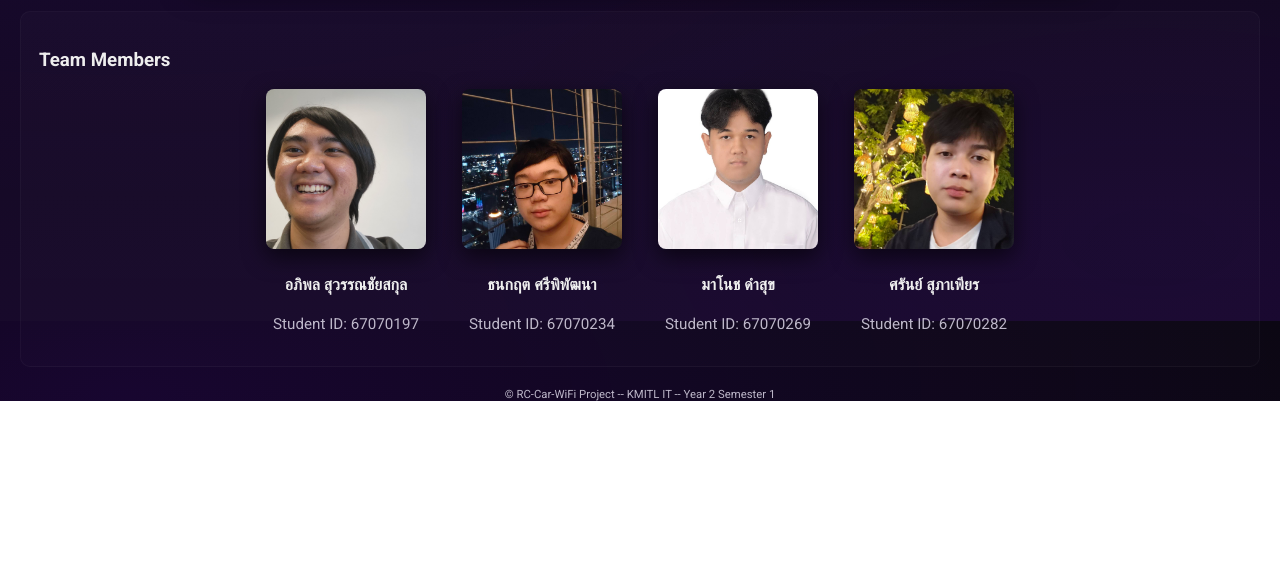
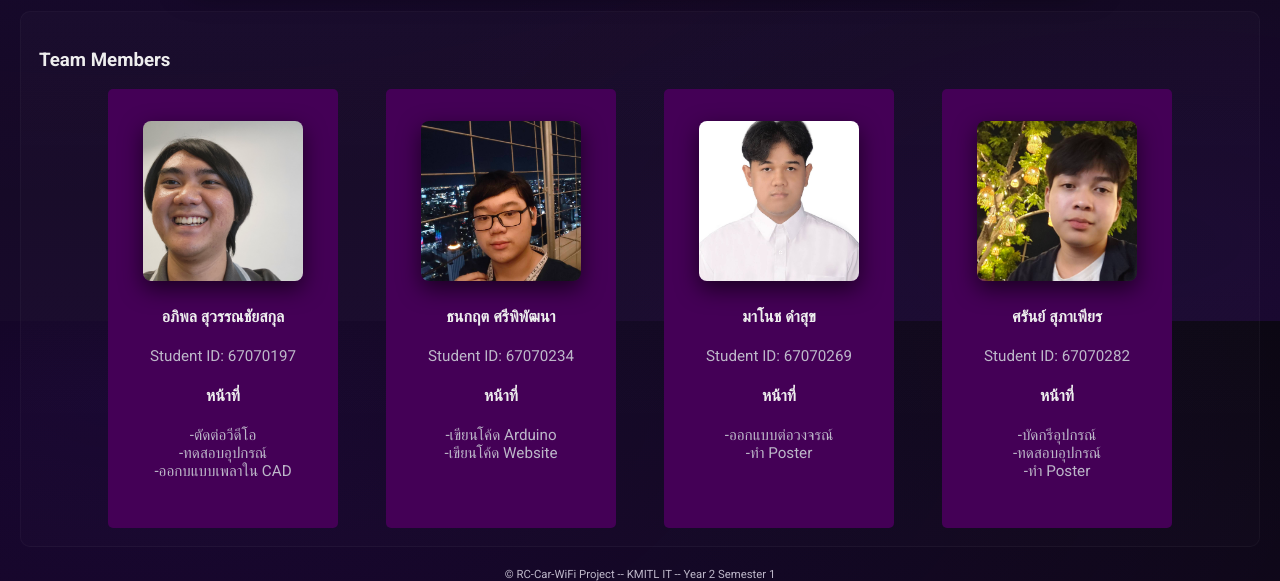
Before and after one commit to JapanSG/Physical-Computing-WIFI-RC-Car, a plain HTML site: page docs/index.html in a window 1280 px wide. Shown: the part 2079-2660 px from the top of the page. Before the commit the page ends 2480 px from the top, so only its background shows below. Drawn offline with Linux system fonts and the light colour scheme.

Commit message:
Add responsibility

```diff
--- a/docs/index.html
+++ b/docs/index.html
@@ -118,21 +118,43 @@
                     <img src="images/members/67070197.jpg" alt="Member 2">
                     <h4>อภิพล สุวรรณชัยสกุล</h4>
                     <p class="muted">Student ID: 67070197</p>
+                    <h4>หน้าที่</h4>
+                    <p class="muted">
+                        -ตัดต่อวีดีโอ<br>
+                        -ทดสอบอุปกรณ์<br>
+                        -ออกบแบบเพลาใน CAD
+                    </p>
                 </div>
                 <div class="member">
                     <img src="images/members/67070234.jpg" alt="Member 1">
                     <h4>ธนกฤต ศรีพิพัฒนา</h4>
                     <p class="muted">Student ID: 67070234</p>
+                    <h4>หน้าที่</h4>
+                    <p class="muted">
+                        -เขียนโค้ด Arduino<br>
+                        -เขียนโค้ด Website
+                    </p>
                 </div>
                 <div class="member">
                     <img src="images\members\67070269.jpg" alt="Member 3">
                     <h4>มาโนช ดำสุข</h4>
                     <p class="muted">Student ID: 67070269</p>
+                    <h4>หน้าที่</h4>
+                    <p class="muted">
+                        -ออกแบบต่อวงจรณ์<br>
+                        -ทำ Poster
+                    </p>
                 </div>
                 <div class="member">
                     <img src="images\members\67070282.jpg" alt="Member 4">
                     <h4>ศรันย์ สุภาเพียร</h4>
                     <p class="muted">Student ID: 67070282</p>
+                    <h4>หน้าที่</h4>
+                    <p class="muted">
+                        -บัดกรีอุปกรณ์<br>
+                        -ทดสอบอุปกรณ์<br>
+                        -ทำ Poster
+                    </p>
                 </div>
             </div>
         </section>
--- a/docs/styles.css
+++ b/docs/styles.css
@@ -192,8 +192,12 @@ body {
     justify-content: center;
 }
 .member{
-    width:180px;
+    width:230px;
     text-align:center;
+    background-color: rgb(68, 0, 86);
+    padding: 2em;
+    border-radius: 5px;
+    margin: 0px 1em;
 }
 .member img{
     width:160px;
```
